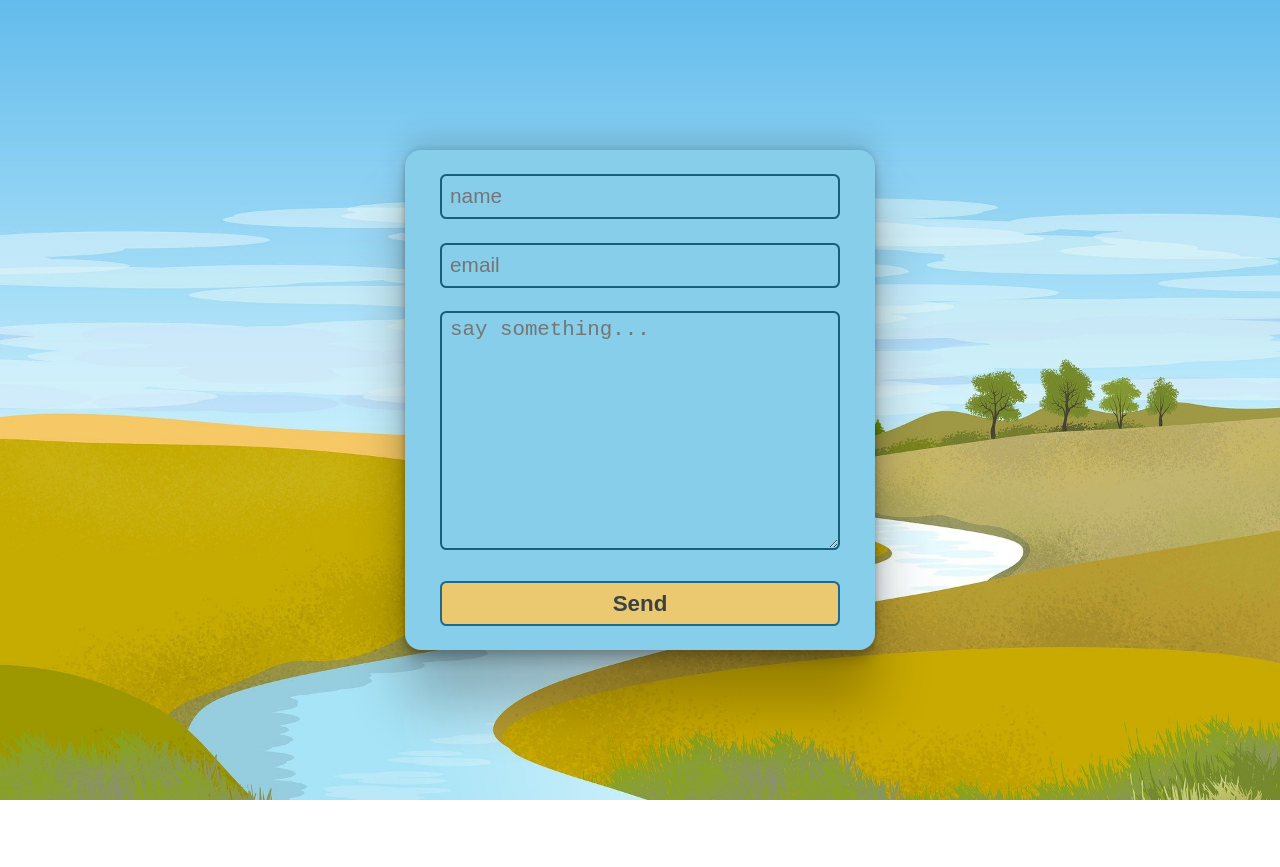
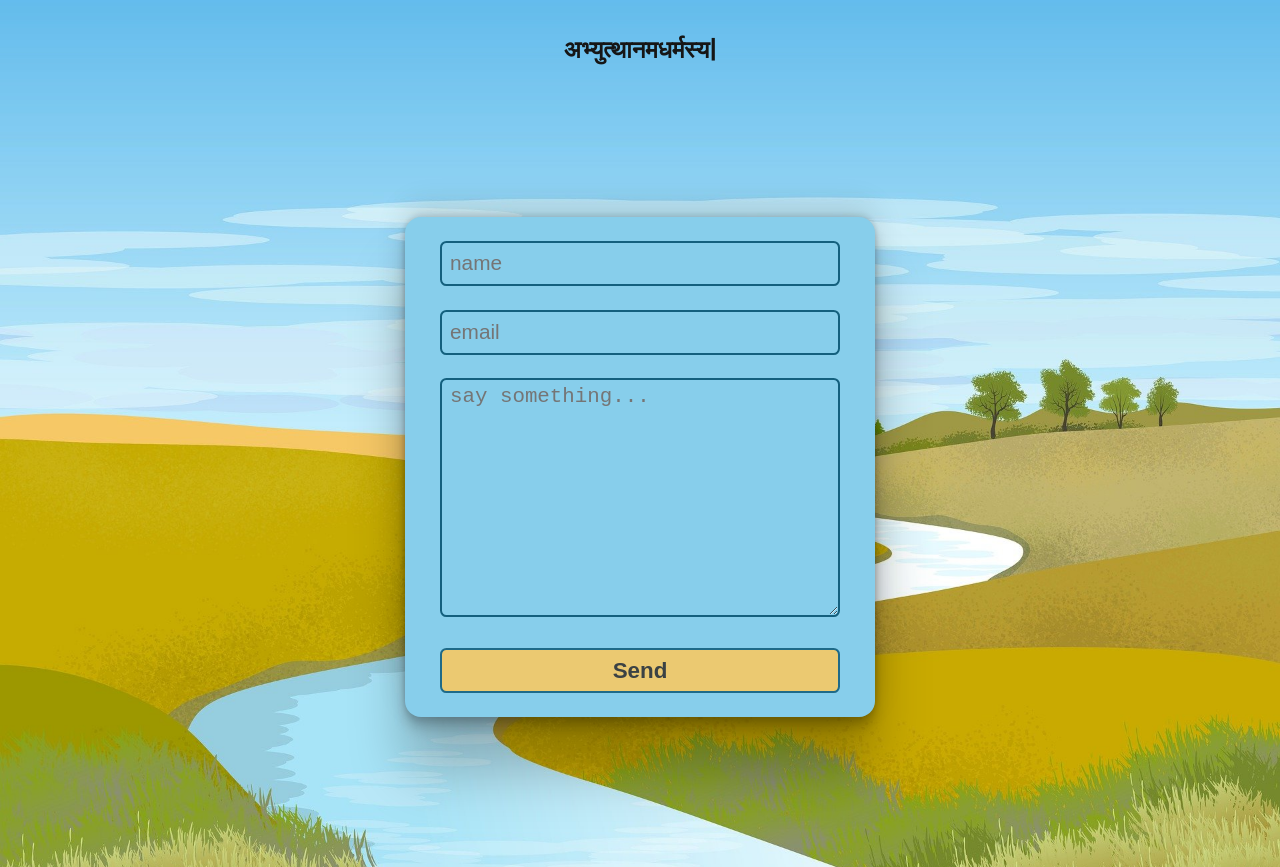
Before and after one commit to tikaramac19/messageMe, a React (Create React App) app: page / in a window 1280 px wide. Before the commit the page ends 800 px from the top, so only its background shows below. Built offline with nearby package versions, Linux system fonts and the light colour scheme; the HTML template or start-up script is replaced by a standard one.

Commit message:
add somthing special

```diff
--- a/src/App.css
+++ b/src/App.css
@@ -11,3 +11,23 @@ body {
     background-repeat: no-repeat;
     background-attachment: fixed;
 }
+.header-container{
+  margin-top:2rem ;
+  display: flex;
+  justify-content: center;
+  font-size: 1.5rem;
+  font-weight: bold;
+  /* letter-spacing: 10px; */
+  word-spacing: 10px;
+  color: rgb(22, 22, 22);
+}
+.header-container2{
+  margin-buttom:3rem ;
+  display: flex;
+  justify-content: center;
+  font-size: 1.5rem;
+  font-weight: bold;
+  /* letter-spacing: 10px; */
+  word-spacing: 10px;
+  color: rgb(22, 22, 22);
+}
--- a/src/App.js
+++ b/src/App.js
@@ -1,13 +1,29 @@
 import "./App.css";
 import MessageBox from "./components/MessageBox";
+import Typed from "react-typed";
 function App() {
   return (
     <>
       <div className="app-container">
         <div className="header-container">
+          <Typed
+            strings={["यदा यदा हि धर्मस्य ग्लानिर्भवति भारत:।", "अभ्युत्थानमधर्मस्य तदात्मानं सृजाम्यहम्।", " परित्राणाय साधूनां विनाशाय च दुष्कृताम्।", " धर्मसंस्थापनार्थाय सम्भवामि युगे युगे"]}
+            typeSpeed={80}
+            backSpeed={30}
+            loop
 
+          />
         </div>
         <MessageBox />
+        {/* <div className="header-container2">
+          <Typed
+            strings={["ॐ वन्दे देव उमापतिं सुरगुरुं,", "वन्दे जगत्कारणम् ।", " वन्दे पन्नगभूषणं मृगधरं,", " वन्दे पशूनां पतिम् ॥","वन्दे सूर्य शशांक वह्नि नयनं,", "वन्दे मुकुन्दप्रियम् ।","वन्दे भक्त जनाश्रयं च वरदं,", "वन्दे शिवंशंकरम् ॥"]}
+            typeSpeed={80}
+            backSpeed={50}
+            loop
+
+          />
+        </div> */}
       </div>
     </>
   );
```
